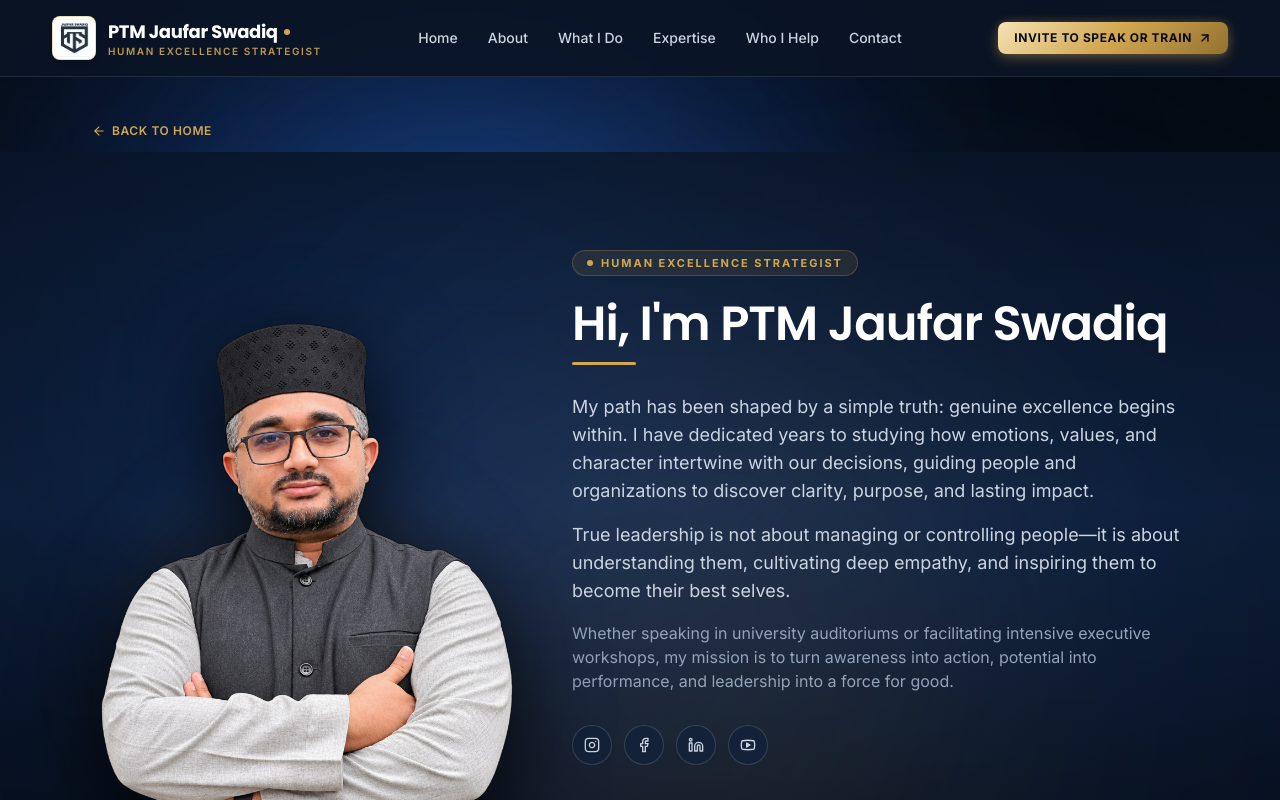
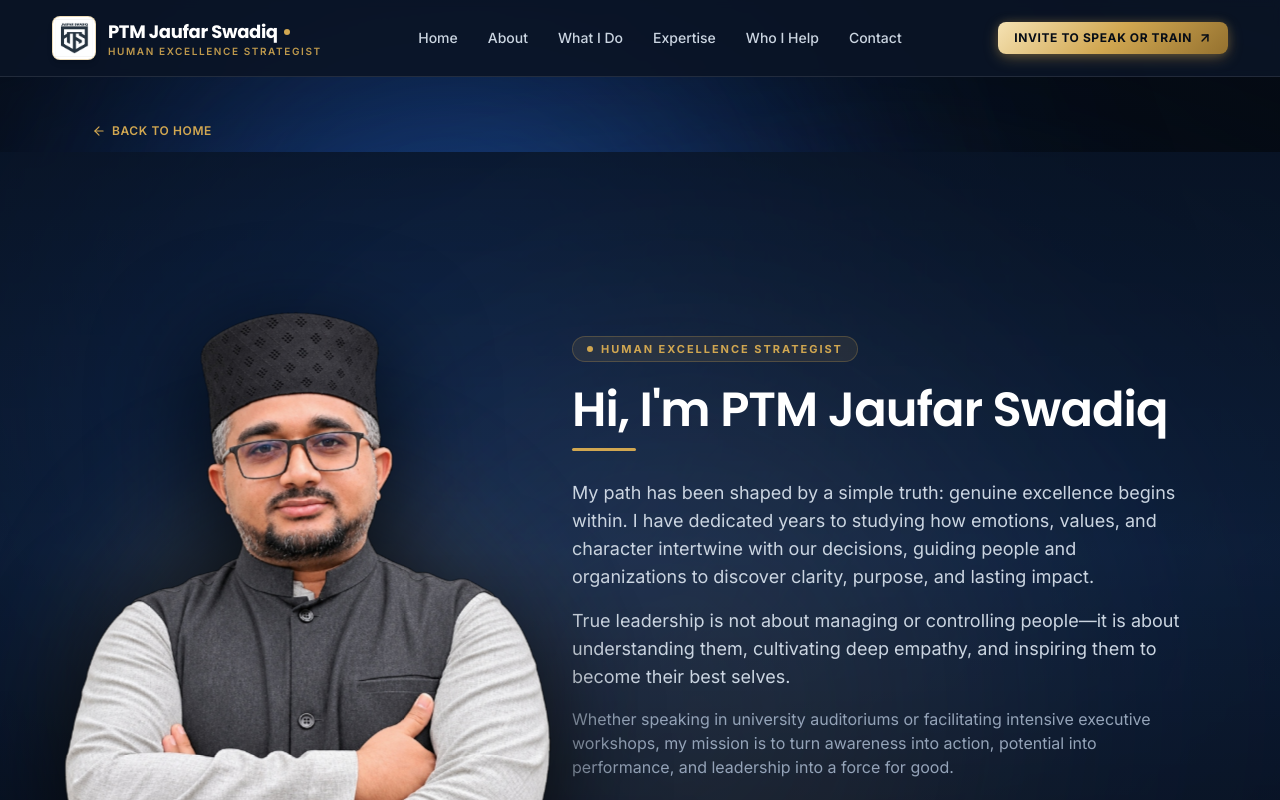
Before and after one commit to hashimmuhammedvng-cloud/PTM-jaufar-website, a Next.js app: page /about in a window 1280 px wide. Shown: the top 800 px of the page. Built offline with nearby package versions, Linux system fonts and the light colour scheme.

Commit message:
feat(about): increase size of front-facing cutout portrait

```diff
--- a/app/about/page.tsx
+++ b/app/about/page.tsx
@@ -59,16 +59,16 @@ export default function AboutPage() {
           <div className="grid grid-cols-1 lg:grid-cols-12 gap-10 lg:gap-14 items-end">
             {/* Left: Pure Transparent Front-Facing Pose Cutout (5 cols) */}
             <div className="lg:col-span-5 flex justify-center items-end self-end -mb-px">
-              <div className="relative w-full max-w-sm sm:max-w-md lg:max-w-lg h-[460px] sm:h-[520px] lg:h-[580px] flex items-end justify-center">
+              <div className="relative w-full max-w-[440px] sm:max-w-[500px] lg:max-w-[560px] xl:max-w-[600px] h-[520px] sm:h-[600px] lg:h-[660px] xl:h-[700px] flex items-end justify-center">
                 {/* Soft Warm Radial Glow Behind Cutout */}
-                <div className="absolute bottom-12 left-1/2 -translate-x-1/2 w-72 h-72 bg-gold/15 rounded-full blur-3xl pointer-events-none" />
+                <div className="absolute bottom-12 left-1/2 -translate-x-1/2 w-80 h-80 sm:w-96 sm:h-96 lg:w-[420px] lg:h-[420px] bg-gold/15 rounded-full blur-3xl pointer-events-none" />
 
                 <Image
                   src={siteConfig.images.frontPose}
                   alt="PTM Jaufar Swadiq — Human Excellence Strategist"
                   fill
-                  sizes="(max-width: 768px) 100vw, 500px"
-                  className="object-contain object-bottom drop-shadow-[0_25px_45px_rgba(0,0,0,0.85)] relative z-10"
+                  sizes="(max-width: 768px) 100vw, 600px"
+                  className="object-contain object-bottom drop-shadow-[0_25px_45px_rgba(0,0,0,0.85)] relative z-10 scale-[1.08] sm:scale-[1.12] lg:scale-[1.18] origin-bottom"
                   priority
                 />
               </div>
```
